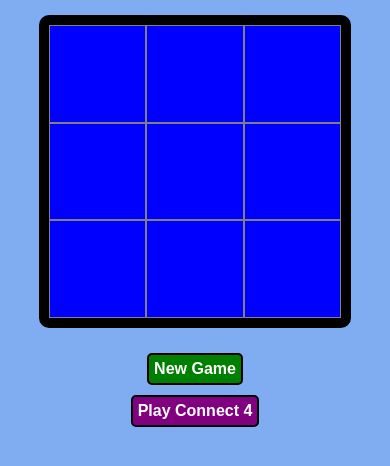
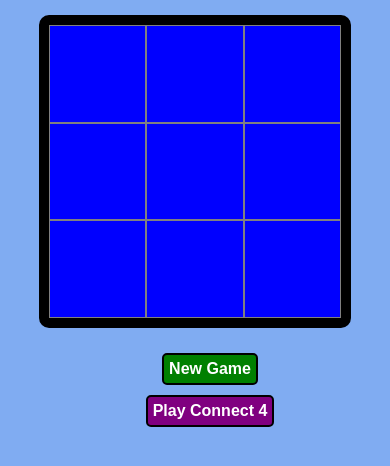
Before and after one commit to KateHoward10/noughts-and-crosses, a React (Create React App) app: page / in a window 390 px wide. Shown: the top 466 px of the page. Built offline with nearby package versions, Linux system fonts and the light colour scheme.

Commit message:
Fix Os & Xs board shifting with each turn

```diff
--- a/src/App.css
+++ b/src/App.css
@@ -42,6 +42,7 @@
   display: flex;
   flex-direction: column;
   align-items: center;
+  width: 40vw;
 }
 
 .container {
@@ -126,10 +127,13 @@
   flex-direction: row;
 }
 
-@media screen and (max-width: 500px) {
+@media screen and (max-width: 600px) {
   .console {
     flex-direction: column;
     justify-content: center;
+  }
+  .controls {
+    width: 100vw;
   }
   .option-picker {
     display: flex;
--- a/src/Box.js
+++ b/src/Box.js
@@ -1,4 +1,4 @@
-import React, { Component } from 'react';
+import React from 'react';
 
 const Box = ({ box, mySymbol, computerSymbol, selectBox }) => (
 	<div className="box" onClick={selectBox}>
--- a/src/Cell.js
+++ b/src/Cell.js
@@ -1,4 +1,4 @@
-import React, { Component } from 'react';
+import React from 'react';
 
 const Cell = ({ fill, myColour, computerColour, cellSideLength }) => (
   <div className="cell">
```
